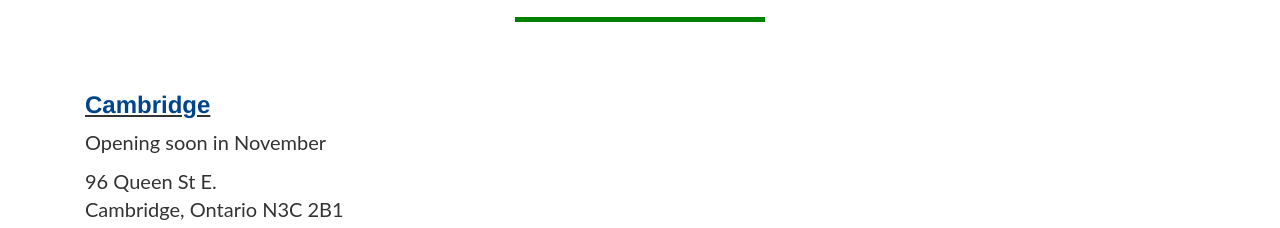
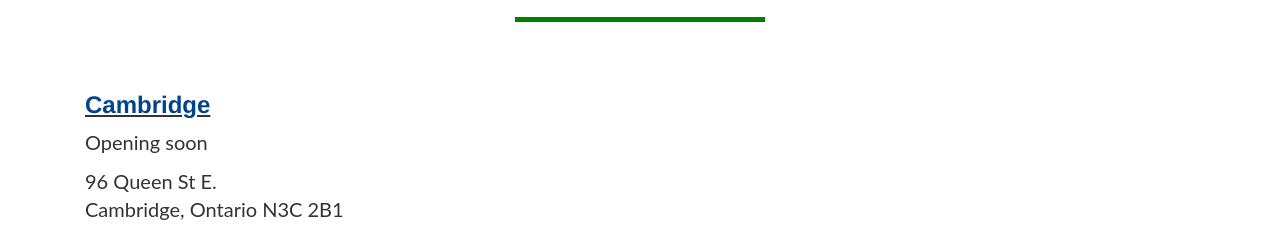
Before and after one commit to puneet-kashyap/radha-soami, a React (Create React App) app: page /Dayalbagh in a window 1280 px wide. Shown: the part 1160-1388 px from the top of the page. Built offline with nearby package versions, Linux system fonts and the light colour scheme.

Commit message:
changed opening soon month

```diff
--- a/src/Components/Dayalbagh.js
+++ b/src/Components/Dayalbagh.js
@@ -44,7 +44,7 @@ const Dayalbagh = () => {
                 <div className="row" style={{'margin':'20px 0px'}}>
                     <div className="col-md-8">
                         <u><h3>Cambridge</h3></u>
-                        <p>Opening soon in November</p>
+                        <p>Opening soon</p>
                         <p>96 Queen St E.<br/>
                         Cambridge, Ontario N3C 2B1<br/>
                         Canada</p>
```
